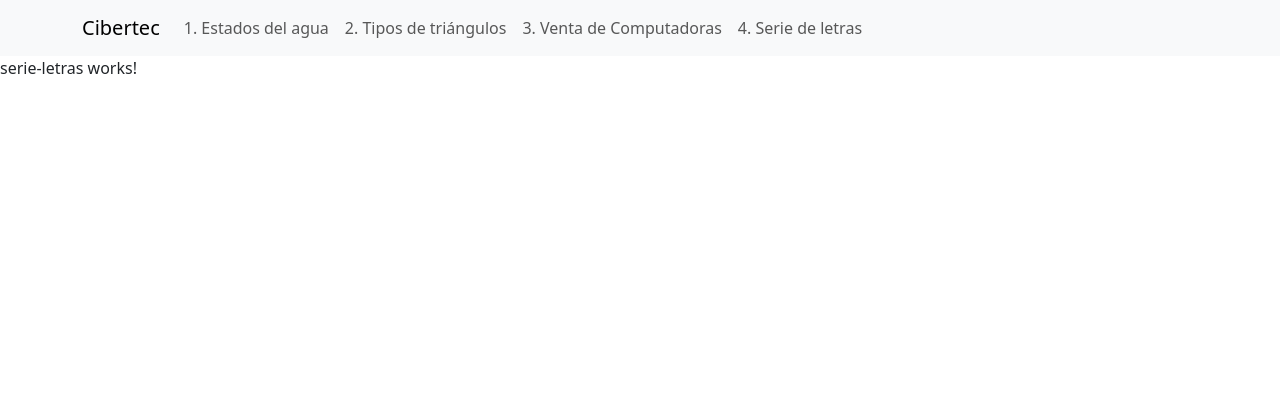
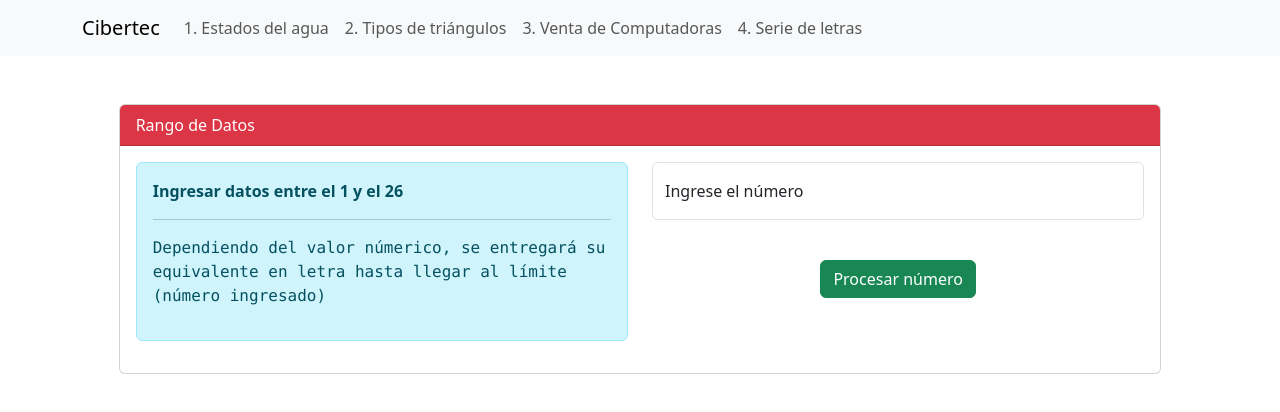
Before and after one commit to BlackTail2000/DAWI_CL3_2, an Angular app: page /serie-letras in a window 1280 px wide. Shown: the top 412 px of the page. Built offline with nearby package versions, Linux system fonts and the light colour scheme.

Commit message:
Página serie-letras primera parte

```diff
--- a/src/app/serie-letras/serie-letras.component.html
+++ b/src/app/serie-letras/serie-letras.component.html
@@ -1 +1,35 @@
-<p>serie-letras works!</p>
+<div class="container col-lg-10 col-md-11 col-sm-12 my-5">
+    <div class="card">
+        <div class="card-header text-bg-danger">
+            Rango de Datos
+        </div>
+        <div class="card-body">
+            <div class="row">
+                <div class="col">
+                    <div class="alert alert-info" role="alert">
+                        <p class="fw-bold">
+                            Ingresar datos entre el 1 y el 26
+                        </p>
+                        <hr>
+                        <p class="font-monospace">
+                            Dependiendo del valor númerico, se entregará su equivalente en letra hasta llegar al límite (número ingresado)
+                        </p>
+                    </div>
+                </div>
+                <div class="col">
+                    <div class="form-floating mb-3">
+                        <input type="number" class="form-control" id="txtnumber"
+                               autocomplete="off" placeholder="Ingresar número">
+                        <label for="txtnumber">Ingrese el número</label>
+                    </div>
+                    <br>
+                    <div class="text-center">
+                        <button type="button" class="btn btn-success">
+                            Procesar número
+                        </button>
+                    </div>
+                </div>
+            </div>
+        </div>
+    </div>
+</div>
```
